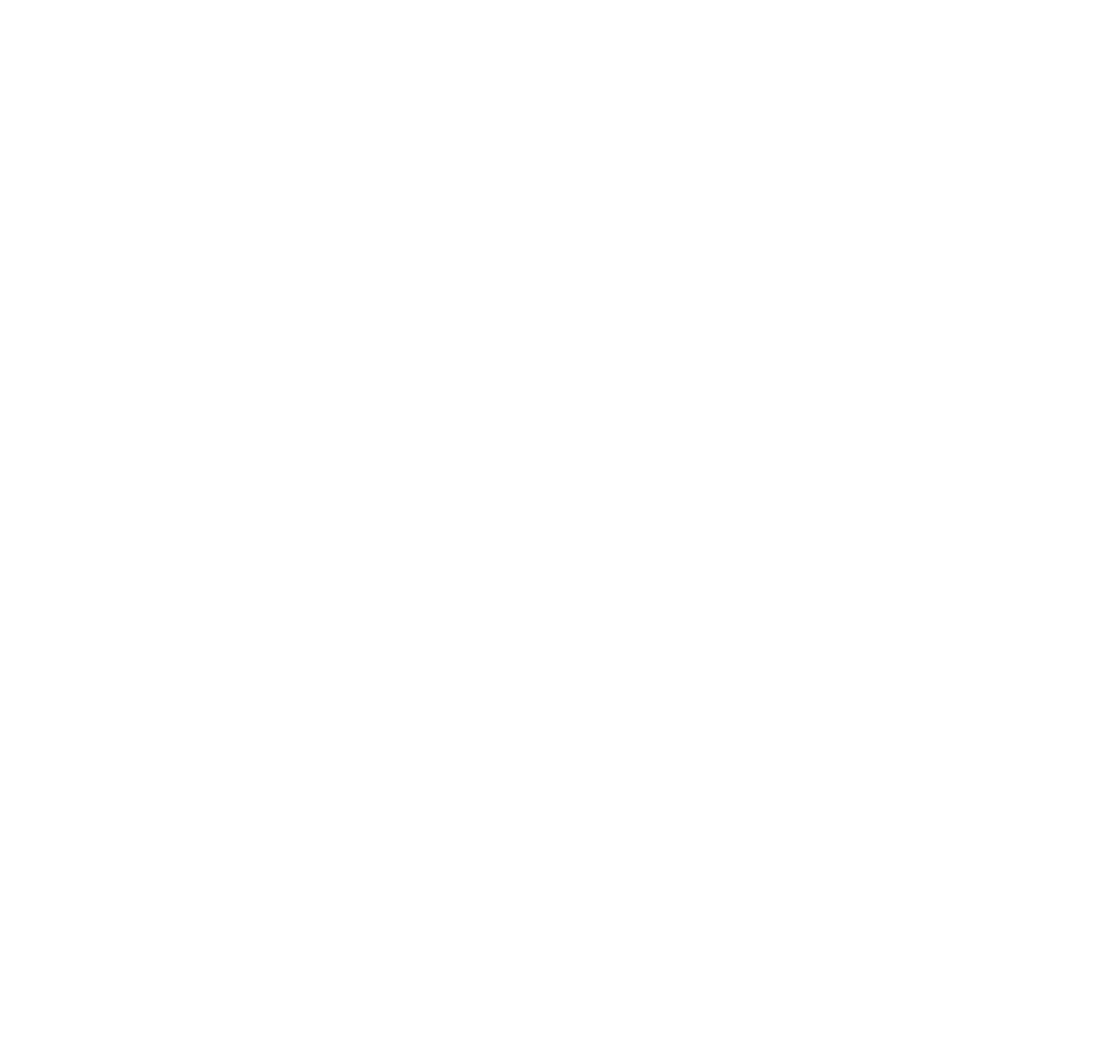
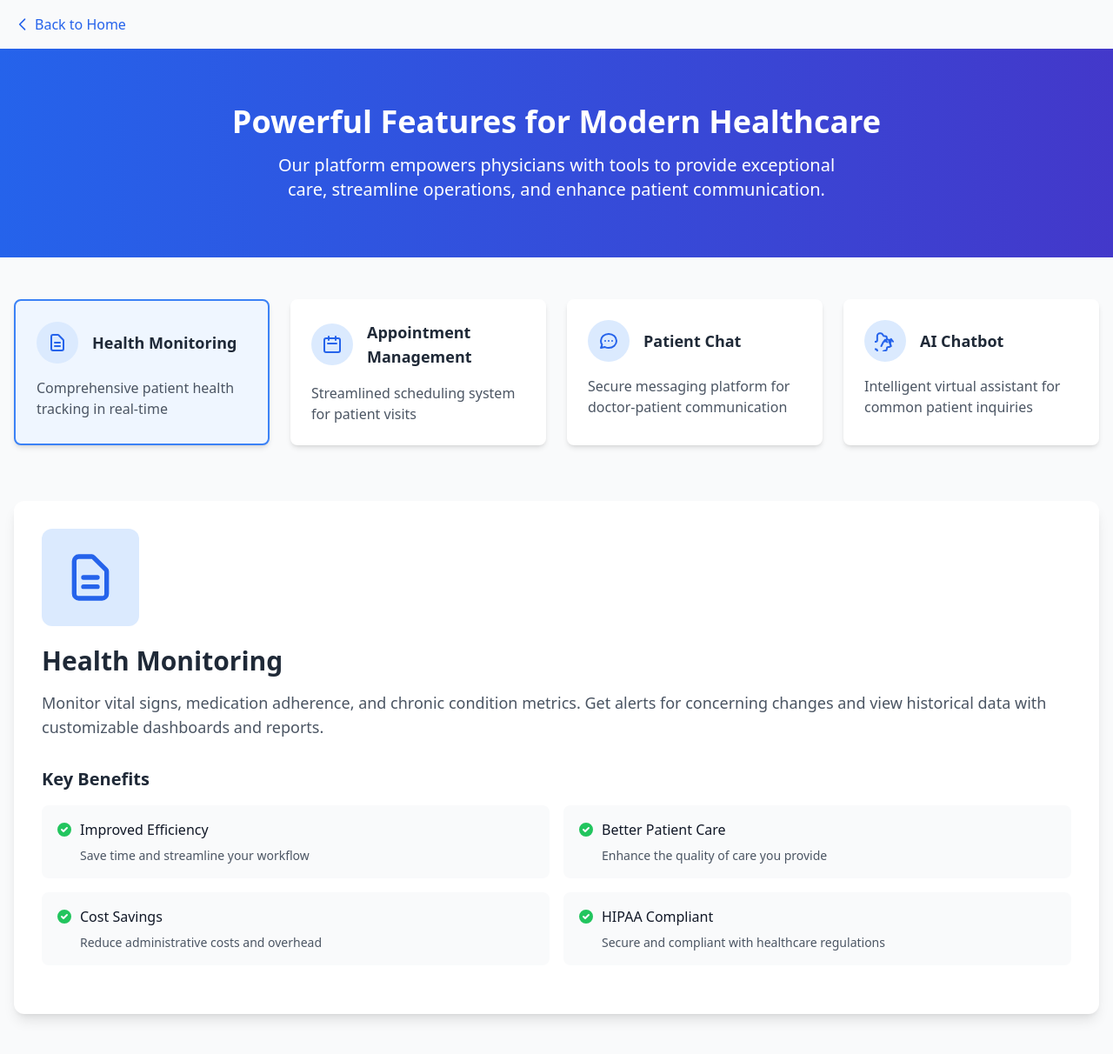
Before and after one commit to Meesam-12321/Health-Monitoring-App-Doctor-Side, a React (Vite) app in the folder Health-Monitoring-App-Doctor-Side/: page /Features in a window 1280 px wide. Before the commit this address had no page. Shown: the whole page at 87% size. Before the commit the page ends 800 px from the top, so only its background shows below. Built offline with nearby package versions, Linux system fonts and the light colour scheme.

Commit message:
Added features

```diff
--- a/Health-Monitoring-App-Doctor-Side/src/App.jsx
+++ b/Health-Monitoring-App-Doctor-Side/src/App.jsx
@@ -17,6 +17,7 @@
 import Settings from "./pages/Settings";
 import PrescriptionForm from './pages/Prescriptions';
 import ContactUs from './pages/ContactUs'
+import Features from './pages/Features'
 import AboutPage from './pages/AboutPage'; // ❗️About page is standalone
 import { DarkModeProvider } from "./Context/DarkModeContext";
 
@@ -51,6 +52,7 @@
           <Route path="/register" element={<DoctorRegister />} />
           <Route path="/about" element={<AboutPage />} /> {/* ✅ No layout */}
           <Route path="/ContactUs" element={<ContactUs />} />
+          <Route path="/Features" element={<Features/>} />
 
           {/* Pages Wrapped in MainLayout */}
           <Route path="/dashboard" element={<MainLayout><Dashboard /></MainLayout>} />
--- /dev/null
+++ b/Health-Monitoring-App-Doctor-Side/src/pages/Features.jsx
@@ -0,0 +1,169 @@
+import React, { useState } from 'react';
+import { Link } from 'react-router-dom';
+
+const Features = () => {
+  // State to track which feature is selected for more details
+  const [activeFeature, setActiveFeature] = useState('monitoring');
+
+  // Features data
+  const features = {
+    monitoring: {
+      title: "Health Monitoring",
+      description: "Comprehensive patient health tracking in real-time",
+      details: "Monitor vital signs, medication adherence, and chronic condition metrics. Get alerts for concerning changes and view historical data with customizable dashboards and reports.",
+      icon: "M9 12h6m-6 4h6m2 5H7a2 2 0 01-2-2V5a2 2 0 012-2h5.586a1 1 0 01.707.293l5.414 5.414a1 1 0 01.293.707V19a2 2 0 01-2 2z" // Document icon path
+    },
+    appointments: {
+      title: "Appointment Management",
+      description: "Streamlined scheduling system for patient visits",
+      details: "Manage your calendar efficiently with color-coded appointment types, automated reminders, and waitlist management. Reduce no-shows with automatic notifications and enable easy rescheduling for patients.",
+      icon: "M8 7V3m8 4V3m-9 8h10M5 21h14a2 2 0 002-2V7a2 2 0 00-2-2H5a2 2 0 00-2 2v12a2 2 0 002 2z" // Calendar icon path
+    },
+    chat: {
+      title: "Patient Chat",
+      description: "Secure messaging platform for doctor-patient communication",
+      details: "Maintain ongoing communication with patients through HIPAA-compliant messaging. Share lab results, answer quick questions, and provide follow-up care without unnecessary office visits.",
+      icon: "M8 12h.01M12 12h.01M16 12h.01M21 12c0 4.418-4.03 8-9 8a9.863 9.863 0 01-4.255-.949L3 20l1.395-3.72C3.512 15.042 3 13.574 3 12c0-4.418 4.03-8 9-8s9 3.582 9 8z" // Chat icon path
+    },
+    chatbot: {
+      title: "AI Chatbot",
+      description: "Intelligent virtual assistant for common patient inquiries",
+      details: "Reduce administrative burden with an AI-powered chatbot that handles appointment scheduling, medication reminders, and answers frequently asked questions. Frees up your staff for more complex tasks.",
+      icon: "M9.75 13.5l2.25-3l2.25 3m-4.5 0L7.5 18m9-5.25L18.75 18m-2.25-5.25l2.25-3l2.25 3m-9 0l2.25-3m-11.4-3.493a3 3 0 013.09-2.977h.33a3 3 0 012.94 1.49l.394.787a2 2 0 001.72 1.05h.537c1.105 0 2 .895 2 2v.055a2 2 0 001.93 1.995h.62a2 2 0 011.8 2.877l-.22.44a2 2 0 000 1.8l.22.44a2 2 0 01-1.8 2.877h-.62a2 2 0 00-1.93 1.995v.055c0 1.105-.895 2-2 2h-.537a2 2 0 00-1.72 1.05l-.393.787a3 3 0 01-2.94 1.49h-.33a3 3 0 01-3.09-2.977v-.055a2 2 0 00-1.93-1.995h-.62a2 2 0 01-1.8-2.877l.22-.44a2 2 0 000-1.8l-.22-.44a2 2 0 011.8-2.877h.62a2 2 0 001.93-1.995v-.055z" // Robot/gear icon path
+    }
+  };
+
+  return (
+    <div className="min-h-screen bg-gray-50">
+      {/* Back Button */}
+      <div className="container mx-auto px-4 py-4">
+        <Link
+          to="/"
+          className="flex items-center text-blue-600 hover:text-blue-800 transition duration-200"
+        >
+          <svg
+            xmlns="http://www.w3.org/2000/svg"
+            className="h-5 w-5 mr-1"
+            fill="none"
+            viewBox="0 0 24 24"
+            stroke="currentColor"
+          >
+            <path strokeLinecap="round" strokeLinejoin="round" strokeWidth={2} d="M15 19l-7-7 7-7" />
+          </svg>
+          Back to Home
+        </Link>
+      </div>
+
+      {/* Hero Section */}
+      <div className="bg-gradient-to-r from-blue-600 to-indigo-700 text-white py-16">
+        <div className="container mx-auto px-4 text-center">
+          <h1 className="text-4xl font-bold mb-4">Powerful Features for Modern Healthcare</h1>
+          <p className="text-xl max-w-2xl mx-auto">
+            Our platform empowers physicians with tools to provide exceptional care, streamline operations, and enhance patient communication.
+          </p>
+        </div>
+      </div>
+
+      {/* Main Content */}
+      <div className="container mx-auto px-4 py-12">
+        {/* Features Grid */}
+        <div className="grid grid-cols-1 md:grid-cols-2 lg:grid-cols-4 gap-6 mb-16">
+          {Object.entries(features).map(([key, feature]) => (
+            <div
+              key={key}
+              className={`p-6 rounded-lg shadow-md cursor-pointer transition-all duration-200 ${
+                activeFeature === key ? 'bg-blue-50 border-2 border-blue-500' : 'bg-white hover:shadow-lg'
+              }`}
+              onClick={() => setActiveFeature(key)}
+            >
+              <div className="flex items-center mb-4">
+                <div className="bg-blue-100 p-3 rounded-full mr-4">
+                  <svg
+                    xmlns="http://www.w3.org/2000/svg"
+                    className="h-6 w-6 text-blue-600"
+                    fill="none"
+                    viewBox="0 0 24 24"
+                    stroke="currentColor"
+                  >
+                    <path strokeLinecap="round" strokeLinejoin="round" strokeWidth={2} d={feature.icon} />
+                  </svg>
+                </div>
+                <h3 className="text-lg font-semibold text-gray-800">{feature.title}</h3>
+              </div>
+              <p className="text-gray-600">{feature.description}</p>
+            </div>
+          ))}
+        </div>
+
+        {/* Feature Details Section */}
+        <div className="bg-white rounded-xl shadow-lg p-8">
+          <div className="flex flex-col items-center">
+            <div className="w-full mb-6">
+              <div className="bg-blue-100 p-6 rounded-xl inline-block mb-4">
+                <svg
+                  xmlns="http://www.w3.org/2000/svg"
+                  className="h-16 w-16 text-blue-600"
+                  fill="none"
+                  viewBox="0 0 24 24"
+                  stroke="currentColor"
+                >
+                  <path strokeLinecap="round" strokeLinejoin="round" strokeWidth={2} d={features[activeFeature].icon} />
+                </svg>
+              </div>
+              <h2 className="text-3xl font-bold mb-4 text-gray-800">{features[activeFeature].title}</h2>
+              <p className="text-lg text-gray-600 mb-6">{features[activeFeature].details}</p>
+
+              {/* Key Benefits */}
+              <div className="mt-8">
+                <h3 className="text-xl font-semibold mb-4 text-gray-800">Key Benefits</h3>
+                <div className="grid grid-cols-1 md:grid-cols-2 gap-4">
+                  <div className="bg-gray-50 p-4 rounded-lg">
+                    <div className="flex items-center mb-2">
+                      <svg xmlns="http://www.w3.org/2000/svg" className="h-5 w-5 text-green-500 mr-2" viewBox="0 0 20 20" fill="currentColor">
+                        <path fillRule="evenodd" d="M10 18a8 8 0 100-16 8 8 0 000 16zm3.707-9.293a1 1 0 00-1.414-1.414L9 10.586 7.707 9.293a1 1 0 00-1.414 1.414l2 2a1 1 0 001.414 0l4-4z" clipRule="evenodd" />
+                      </svg>
+                      <span className="font-medium">Improved Efficiency</span>
+                    </div>
+                    <p className="text-gray-600 text-sm ml-7">Save time and streamline your workflow</p>
+                  </div>
+
+                  <div className="bg-gray-50 p-4 rounded-lg">
+                    <div className="flex items-center mb-2">
+                      <svg xmlns="http://www.w3.org/2000/svg" className="h-5 w-5 text-green-500 mr-2" viewBox="0 0 20 20" fill="currentColor">
+                        <path fillRule="evenodd" d="M10 18a8 8 0 100-16 8 8 0 000 16zm3.707-9.293a1 1 0 00-1.414-1.414L9 10.586 7.707 9.293a1 1 0 00-1.414 1.414l2 2a1 1 0 001.414 0l4-4z" clipRule="evenodd" />
+                      </svg>
+                      <span className="font-medium">Better Patient Care</span>
+                    </div>
+                    <p className="text-gray-600 text-sm ml-7">Enhance the quality of care you provide</p>
+                  </div>
+
+                  <div className="bg-gray-50 p-4 rounded-lg">
+                    <div className="flex items-center mb-2">
+                      <svg xmlns="http://www.w3.org/2000/svg" className="h-5 w-5 text-green-500 mr-2" viewBox="0 0 20 20" fill="currentColor">
+                        <path fillRule="evenodd" d="M10 18a8 8 0 100-16 8 8 0 000 16zm3.707-9.293a1 1 0 00-1.414-1.414L9 10.586 7.707 9.293a1 1 0 00-1.414 1.414l2 2a1 1 0 001.414 0l4-4z" clipRule="evenodd" />
+                      </svg>
+                      <span className="font-medium">Cost Savings</span>
+                    </div>
+                    <p className="text-gray-600 text-sm ml-7">Reduce administrative costs and overhead</p>
+                  </div>
+
+                  <div className="bg-gray-50 p-4 rounded-lg">
+                    <div className="flex items-center mb-2">
+                      <svg xmlns="http://www.w3.org/2000/svg" className="h-5 w-5 text-green-500 mr-2" viewBox="0 0 20 20" fill="currentColor">
+                        <path fillRule="evenodd" d="M10 18a8 8 0 100-16 8 8 0 000 16zm3.707-9.293a1 1 0 00-1.414-1.414L9 10.586 7.707 9.293a1 1 0 00-1.414 1.414l2 2a1 1 0 001.414 0l4-4z" clipRule="evenodd" />
+                      </svg>
+                      <span className="font-medium">HIPAA Compliant</span>
+                    </div>
+                    <p className="text-gray-600 text-sm ml-7">Secure and compliant with healthcare regulations</p>
+                  </div>
+                </div>
+              </div>
+            </div>
+          </div>
+        </div>
+      </div>
+    </div>
+  );
+};
+
+export default Features;
```
